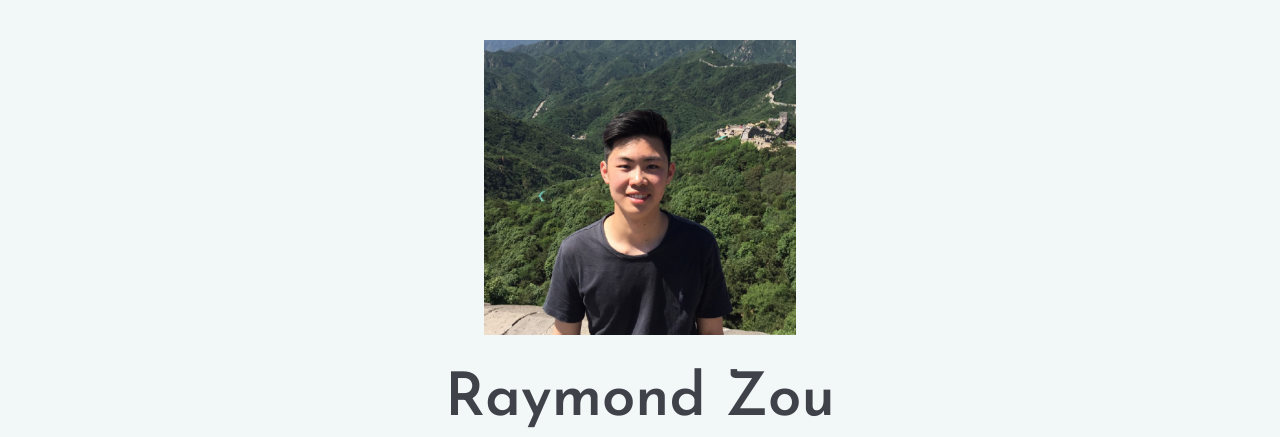
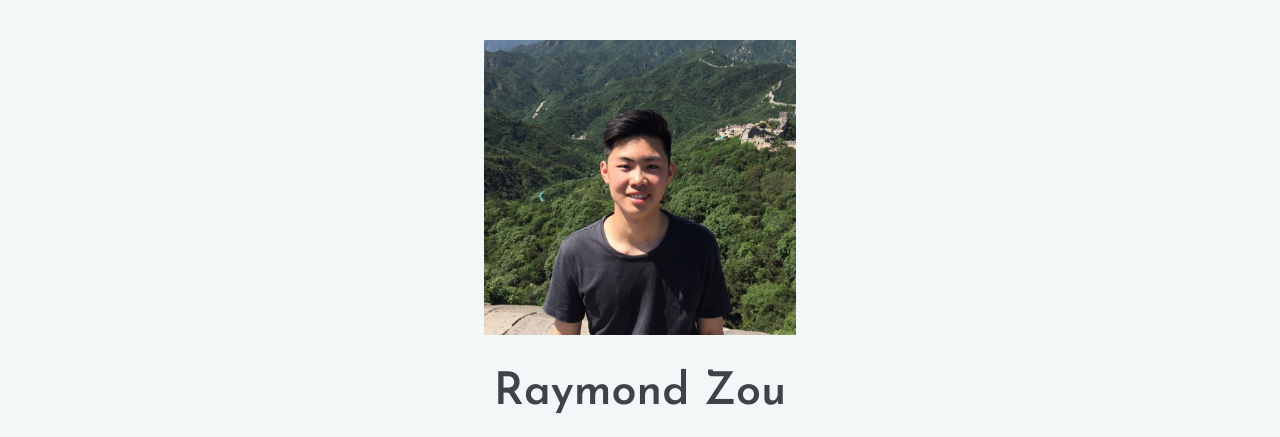
Before and after one commit to raymondzouu/raymondzouu.github.io, a plain HTML site: page index.html in a window 1280 px wide. Shown: the top 437 px of the page. Drawn offline with nearby package versions, Linux system fonts and the light colour scheme.

Commit message:
Update Raymond_Zou.css

```diff
--- a/Raymond_Zou.css
+++ b/Raymond_Zou.css
@@ -17,7 +17,7 @@ h6 {
 }
 
 h2 {
-	font-size: 20px;
+	font-size: 40px;
 }
 
 h3 {
@@ -412,7 +412,7 @@ ol {
 }
 
 .home-five-style .hero-text h2 {
-	font-size: 60px;
+	font-size: 45px;
 	margin-bottom: 25px;
 	text-align: center;
 }
```
